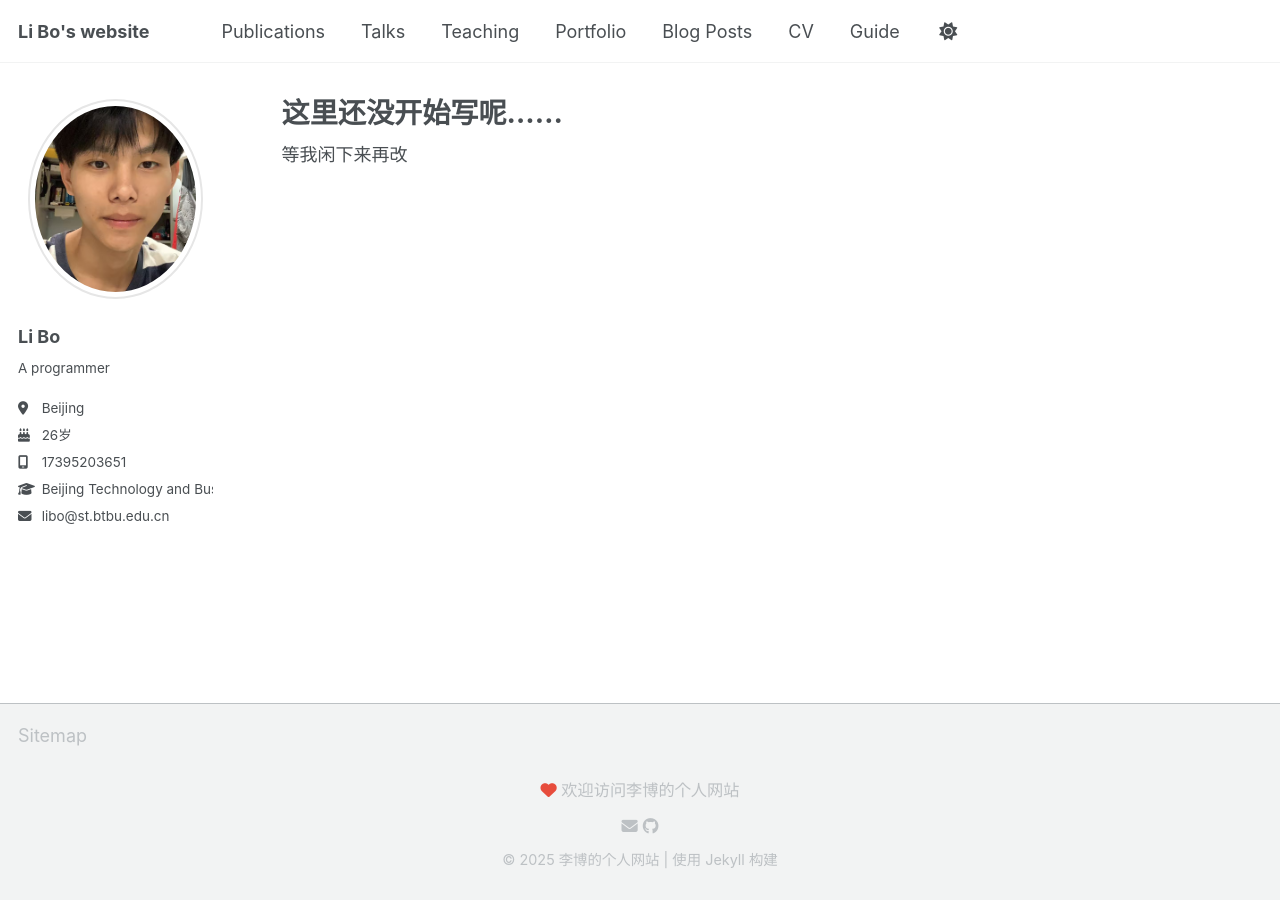
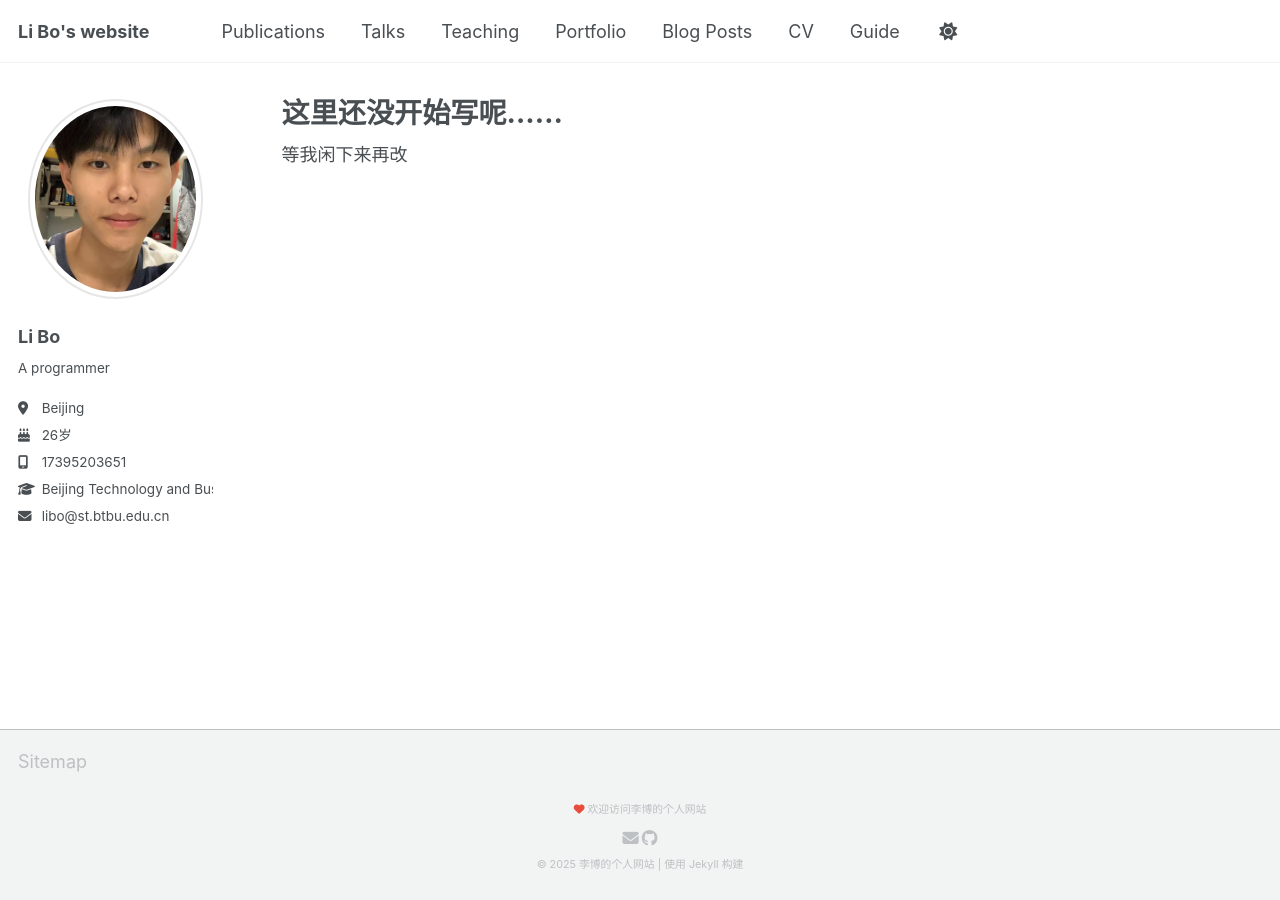
Before and after one commit to libo1999912/libo1999912.github.io, a Jekyll site: the page built from _pages/about.md, in a window 1280 px wide. Built offline with Jekyll 4.4.1, drawn with Linux system fonts in a browser that asks for light colours; a script that is not in the unit is left out.

Commit message:
Update footer.html

```diff
--- a/_includes/footer.html
+++ b/_includes/footer.html
@@ -1,9 +1,9 @@
 <footer class="simple-footer" style="padding: 6px 0;"> <!-- 减少上下padding -->
     <div class="footer-content" style="text-align: center; display: flex; flex-direction: column; align-items: center; padding: 0;">
-        <div class="welcome-message" style="font-size: 0.9rem; margin: 5px 0;">
+        <div class="welcome-message" style="font-size: 0.6rem; margin: 3px 0;">
             <i class="fas fa-heart" style="color: #e74c3c;"></i> 欢迎访问{{ site.name | default: site.title }}的个人网站
         </div>
-        <div class="social-links" style="display: flex; justify-content: center; gap: 5px; margin: 5px 0;">
+        <div class="social-links" style="display: flex; justify-content: center; gap: 3px; margin: 3px 0;">
             {% if site.author.email %}
                 <a href="mailto:{{ site.author.email }}"><i class="fas fa-envelope" style="font-size: 0.9rem;"></i></a>
             {% endif %}
@@ -14,7 +14,7 @@
                 <a href="https://linkedin.com/in/{{ site.author.linkedin }}"><i class="fab fa-linkedin-in" style="font-size: 0.9rem;"></i></a>
             {% endif %}
         </div>
-        <div class="copyright" style="font-size: 0.8rem; margin: 5px 0;">
+        <div class="copyright" style="font-size: 0.6rem; margin: 3px 0;">
             &copy; {{ site.time | date: '%Y' }} {{ site.name | default: site.title }}的个人网站 | 使用 <a href="http://jekyllrb.com" rel="nofollow">Jekyll</a> 构建
         </div>
     </div>
```
